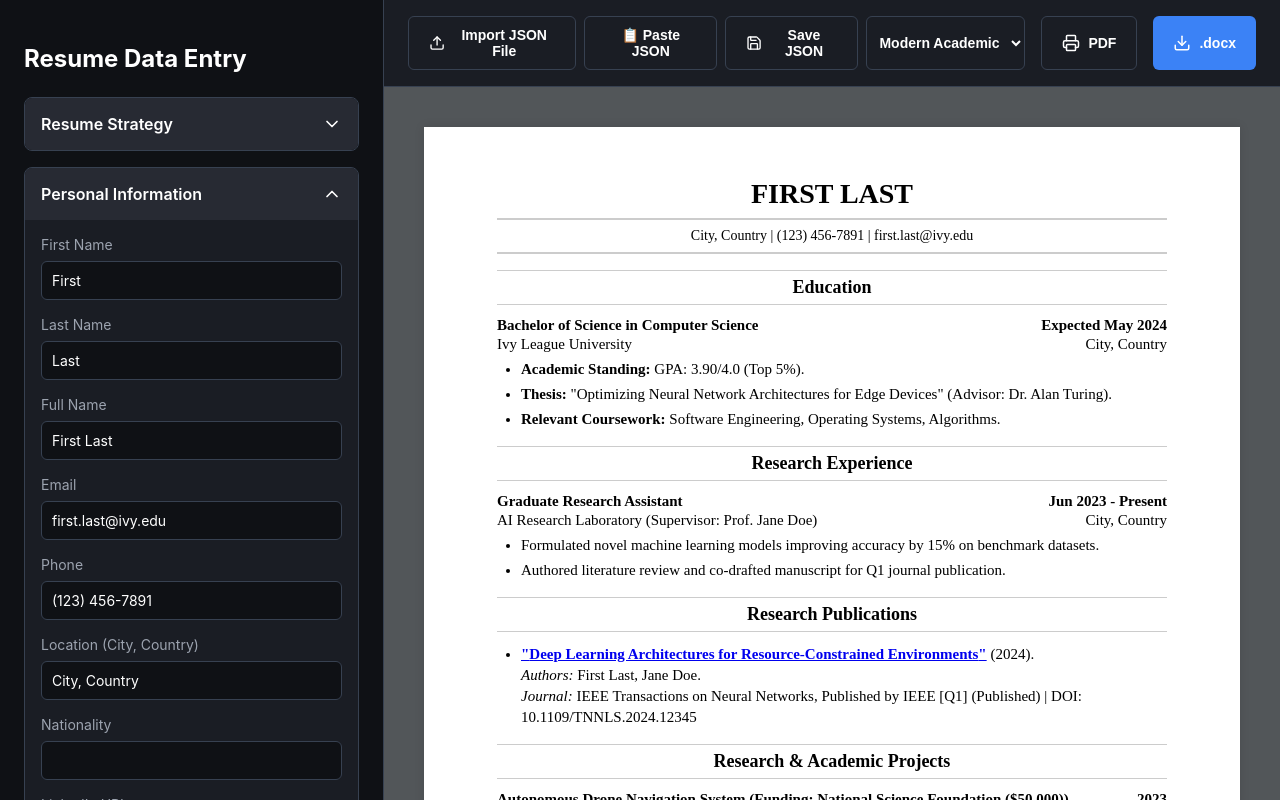
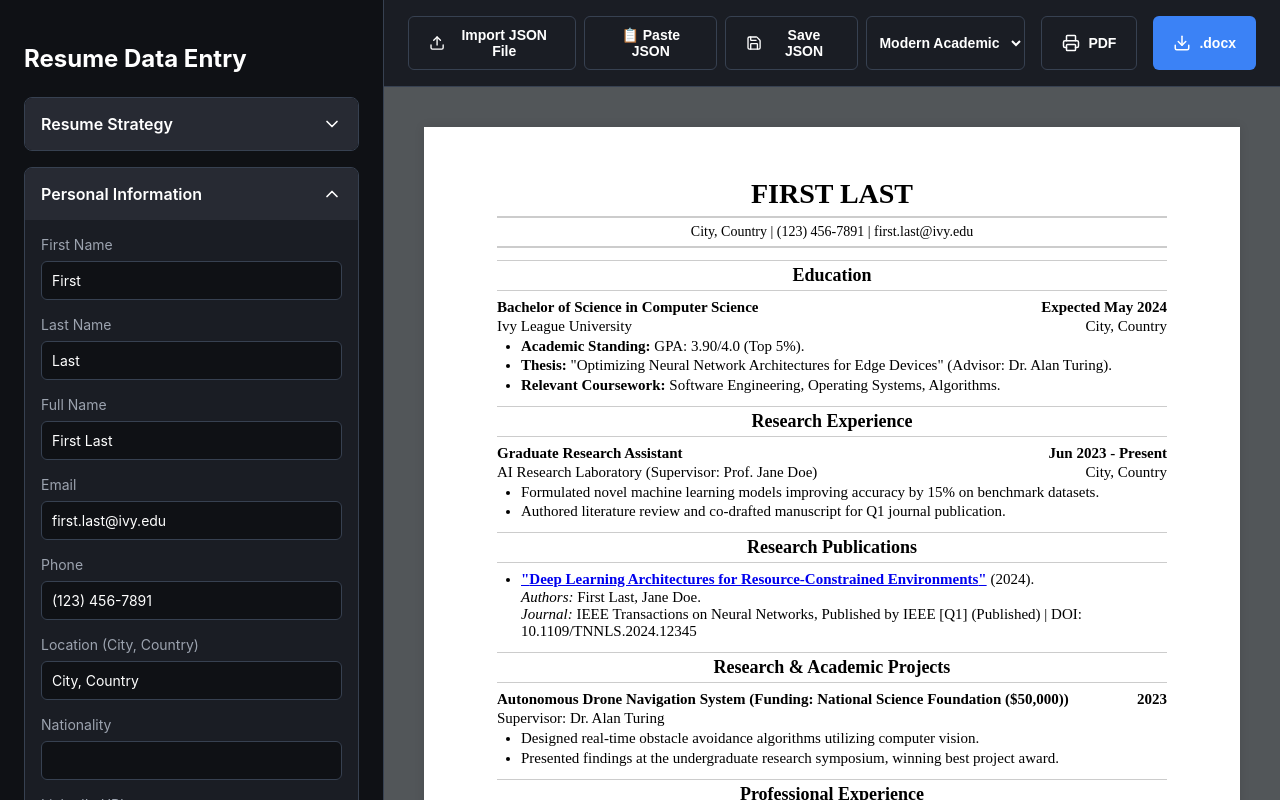
Before and after one commit to CEOgainers/Generator, a Next.js app: page / in a window 1280 px wide. Built offline with nearby package versions, Linux system fonts and the light colour scheme.

Commit message:
style: reduce line spacing and margins in resume templates

```diff
--- a/src/components/EuropassTemplate.module.css
+++ b/src/components/EuropassTemplate.module.css
@@ -118,7 +118,7 @@
   align-items: flex-start;
   justify-content: space-between;
   width: 100%;
-  margin-bottom: 24px;
+  margin-bottom: 20px;
   position: relative;
   break-inside: avoid;
   page-break-inside: avoid;
@@ -177,7 +177,7 @@
   font-size: 24px;
   font-weight: bold;
   color: #0e4e96; /* Europass Blue */
-  margin: 0 0 12px 0;
+  margin: 0 0 10px 0;
   line-height: 1.2;
 }
 
@@ -185,7 +185,7 @@
   display: flex;
   align-items: center;
   font-size: 13px;
-  margin-bottom: 8px;
+  margin-bottom: 6px;
   color: #444;
   white-space: nowrap;
 }
@@ -219,7 +219,7 @@
 }
 
 .section {
-  margin-bottom: 16px;
+  margin-bottom: 12px;
 }
 
 .sectionTitle {
@@ -227,7 +227,7 @@
   font-weight: bold;
   color: #0e4e96;
   text-transform: uppercase;
-  margin: 0 0 12px 0;
+  margin: 0 0 8px 0;
   border-bottom: 1px solid #0e4e96;
   padding-bottom: 4px;
   break-after: avoid;
@@ -236,7 +236,7 @@
 
 .aboutMe {
   font-size: 12px;
-  line-height: 1.5;
+  line-height: 1.25;
   margin: 0;
   text-align: justify;
   break-inside: avoid;
@@ -244,7 +244,7 @@
 }
 
 .item {
-  margin-bottom: 14px;
+  margin-bottom: 8px;
   break-inside: avoid;
   page-break-inside: avoid;
 }
@@ -252,12 +252,12 @@
 .itemTitle {
   font-size: 14px;
   color: #0e4e96;
-  margin-bottom: 4px;
+  margin-bottom: 2px;
 }
 
 .itemSubheader {
   font-size: 12px;
-  margin-bottom: 4px;
+  margin-bottom: 2px;
 }
 
 .itemSubheader span {
@@ -272,7 +272,7 @@
 
 .infoRow {
   font-size: 13px;
-  margin-bottom: 4px;
+  margin-bottom: 2px;
   color: #444;
 }
 
@@ -284,8 +284,8 @@
 }
 
 .bullet {
-  margin-bottom: 4px;
-  line-height: 1.4;
+  margin-bottom: 2px;
+  line-height: 1.15;
   position: relative;
 }
 
--- a/src/components/ModernTemplate.module.css
+++ b/src/components/ModernTemplate.module.css
@@ -38,7 +38,7 @@
 
 .header {
   text-align: center;
-  margin-bottom: 12px;
+  margin-bottom: 10px;
   break-inside: avoid;
   page-break-inside: avoid;
 }
@@ -47,16 +47,16 @@
   font-size: 28px;
   font-weight: bold;
   text-transform: uppercase;
-  margin: 0 0 8px 0;
+  margin: 0 0 6px 0;
   border-bottom: 2px solid #ccc;
-  padding-bottom: 8px;
+  padding-bottom: 6px;
 }
 
 .contactInfo {
   font-size: 14px;
-  margin: 0 0 16px 0;
+  margin: 0 0 12px 0;
   border-bottom: 2px solid #ccc;
-  padding-bottom: 8px;
+  padding-bottom: 6px;
 }
 
 .contactInfo a {
@@ -65,7 +65,7 @@
 }
 
 .section {
-  margin-bottom: 16px;
+  margin-bottom: 12px;
 }
 
 .sectionTitle {
@@ -74,14 +74,14 @@
   text-align: center;
   border-top: 1.5px solid #ccc;
   border-bottom: 1.5px solid #ccc;
-  padding: 6px 0;
-  margin: 0 0 12px 0;
+  padding: 4px 0;
+  margin: 0 0 8px 0;
   break-after: avoid;
   page-break-after: avoid;
 }
 
 .item {
-  margin-bottom: 16px;
+  margin-bottom: 10px;
   break-inside: avoid;
   page-break-inside: avoid;
 }
@@ -105,7 +105,7 @@
   display: flex;
   justify-content: space-between;
   font-size: 15px;
-  margin-bottom: 6px;
+  margin-bottom: 3px;
 }
 
 .bullets {
@@ -115,17 +115,17 @@
 }
 
 .bullet {
-  margin-bottom: 4px;
-  line-height: 1.4;
+  margin-bottom: 2px;
+  line-height: 1.15;
   break-inside: avoid;
   page-break-inside: avoid;
 }
 
 .paragraph {
   font-size: 15px;
-  margin: 0 0 6px 0;
+  margin: 0 0 4px 0;
   text-align: justify;
-  line-height: 1.5;
+  line-height: 1.2;
 }
 
 .publicationLink {
@@ -136,7 +136,7 @@
 
 .additionalText {
   font-size: 15px;
-  margin: 4px 0;
+  margin: 2px 0;
 }
 
 .bold {
--- a/src/components/ResumeTemplate.module.css
+++ b/src/components/ResumeTemplate.module.css
@@ -38,7 +38,7 @@
 
 .header {
   text-align: center;
-  margin-bottom: 12px;
+  margin-bottom: 8px;
   break-inside: avoid;
   page-break-inside: avoid;
 }
@@ -47,7 +47,7 @@
   font-size: 26px;
   font-weight: bold;
   text-transform: uppercase;
-  margin: 0 0 6px 0;
+  margin: 0 0 4px 0;
 }
 
 .contactInfo {
@@ -61,7 +61,7 @@
 }
 
 .section {
-  margin-bottom: 16px;
+  margin-bottom: 12px;
 }
 
 .sectionTitle {
@@ -69,14 +69,14 @@
   font-weight: bold;
   text-transform: uppercase;
   border-bottom: 1px solid black;
-  margin: 0 0 8px 0;
-  padding-bottom: 4px;
+  margin: 0 0 6px 0;
+  padding-bottom: 2px;
   break-after: avoid;
   page-break-after: avoid;
 }
 
 .item {
-  margin-bottom: 8px;
+  margin-bottom: 6px;
   break-inside: avoid;
   page-break-inside: avoid;
 }
@@ -85,7 +85,7 @@
   display: flex;
   justify-content: space-between;
   font-size: 15px;
-  margin-bottom: 2px;
+  margin-bottom: 1px;
 }
 
 .itemTitle {
@@ -101,7 +101,7 @@
   justify-content: space-between;
   font-size: 15px;
   font-style: italic;
-  margin-bottom: 4px;
+  margin-bottom: 2px;
 }
 
 .bullets {
@@ -111,16 +111,16 @@
 }
 
 .bullet {
-  margin-bottom: 4px;
-  line-height: 1.4;
+  margin-bottom: 2px;
+  line-height: 1.15;
   break-inside: avoid;
   page-break-inside: avoid;
 }
 
 .paragraph {
   font-size: 15px;
-  margin: 0 0 6px 0;
-  line-height: 1.4;
+  margin: 0 0 4px 0;
+  line-height: 1.15;
 }
 
 .publicationLink {
@@ -130,7 +130,7 @@
 
 .additionalText {
   font-size: 15px;
-  margin: 4px 0;
+  margin: 2px 0;
 }
 
 .bold {
```
